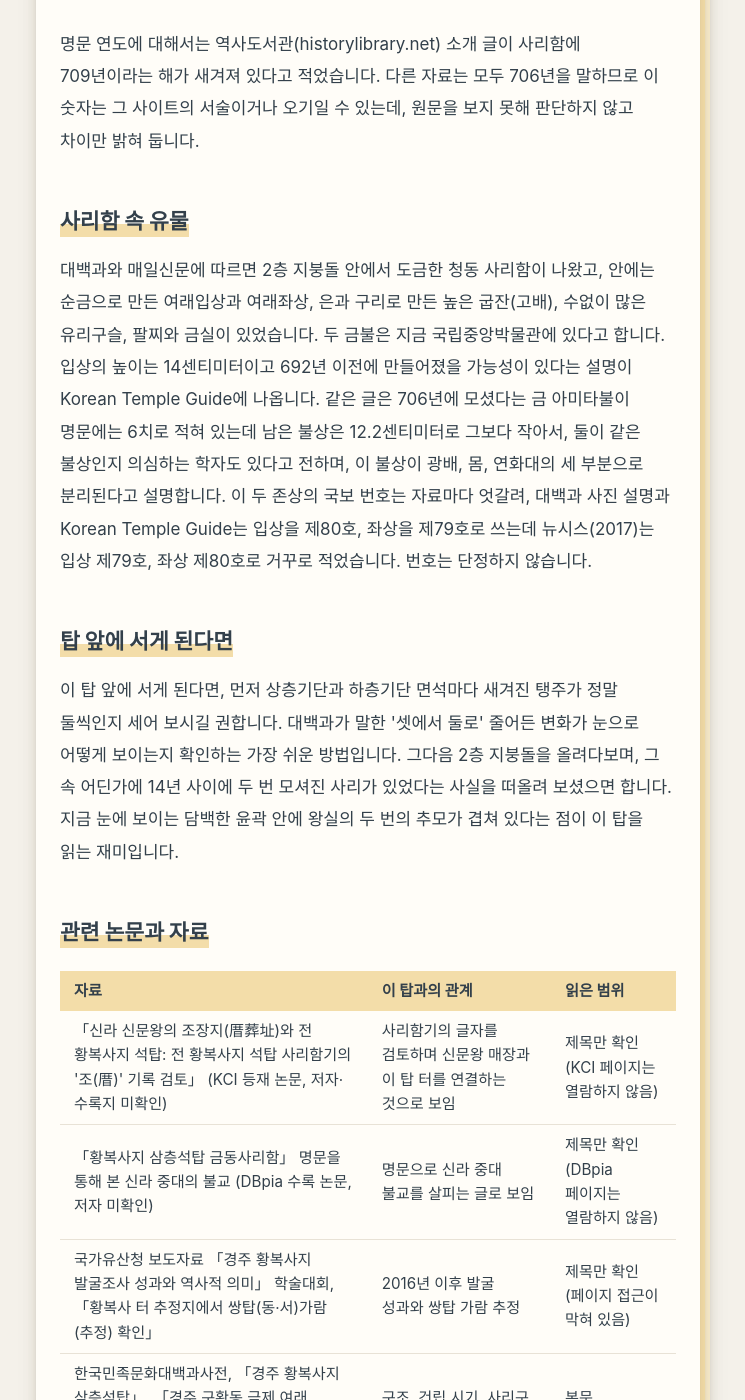
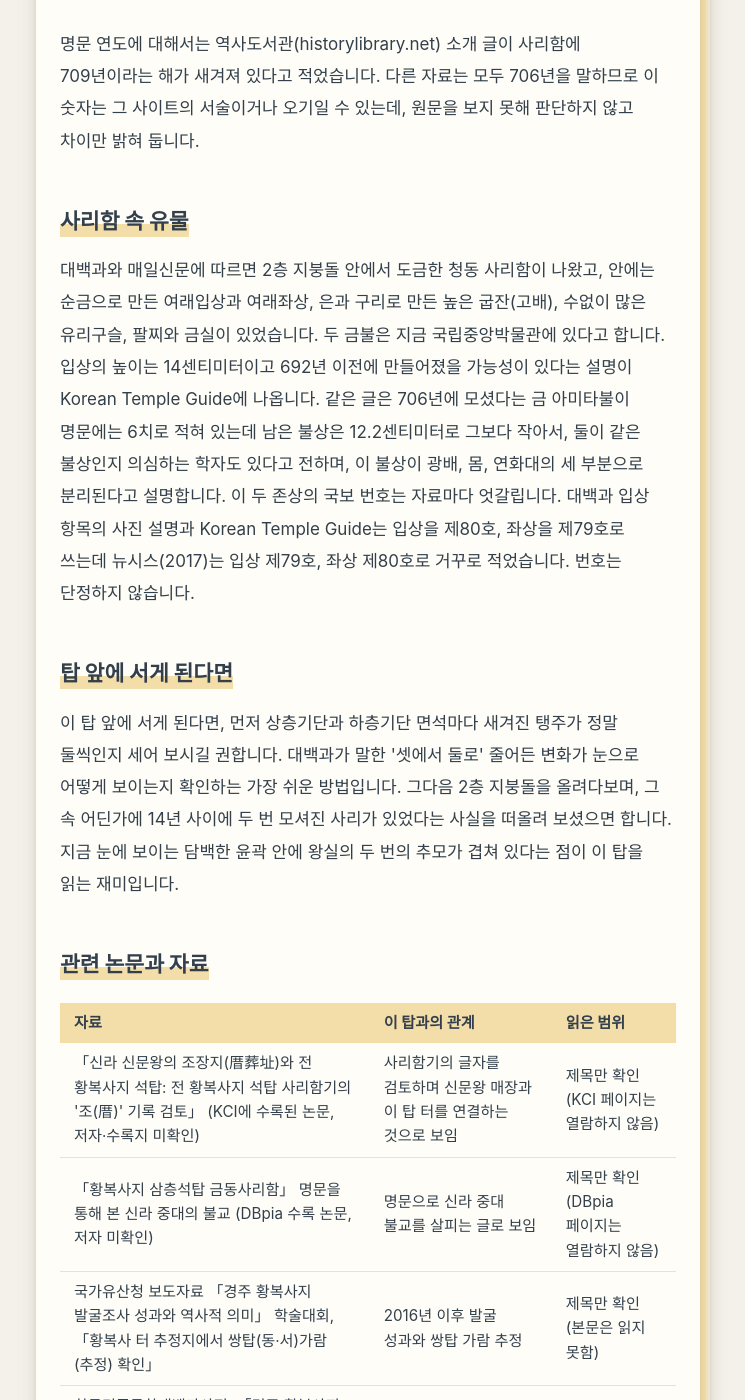
Before and after one commit to seoktap/seoktap.github.io, a Jekyll site: the page built from _posts/2026-11-02-stupa-010.md, in a window 1280 px wide and 1400 px high, scrolled down 5275 px. Shown: the whole window, without its empty margins (272-1017 px from the left). Built offline with Jekyll 4.4.1, drawn with Linux system fonts in a browser that asks for light colours; some web fonts are replaced; some of the changed text lies outside the part shown.

Commit message:
석탑 읽기 010: 근거가 약한 서술 정리
Co-Authored-By: Claude <noreply@anthropic.com>

```diff
--- a/_posts/2026-11-02-stupa-010.md
+++ b/_posts/2026-11-02-stupa-010.md
@@ -61,7 +61,7 @@ model:
 <tr><td>702년(대족 2년)</td><td>효소왕 세상을 떠남</td></tr>
 <tr><td>706년(신룡 2년)</td><td>성덕왕이 사리 4과, 순금 미타상 1구, 무구정광대다라니경 1권을 2층에 모심</td></tr>
 </tbody></table>
-<p>대백과와 Korean Temple Guide도 692년 건립과 706년의 재봉안이라는 큰 줄기는 같게 적습니다. 명문에 나오는 '종묘성령선원가람(宗廟聖靈禪院伽藍)'이라는 구절을 경북매일은 이 절이 왕실 종묘의 기능을 했음을 보여 준다고 읽지만, 같은 기사도 이 명문에서 절 이름은 확인되지 않는다고 덧붙입니다. 신문왕을 어디에 모셨는지와 관련해서는 학술지 논문으로 「신라 신문왕의 조장지(厝葬址)와 전 황복사지 석탑」이라는 제목의 글이 있는 것을 검색으로 확인했습니다. 사리함기의 '조(厝)'라는 글자를 검토한다는 부제로 보아 이 탑 터와 신문왕의 임시 매장을 연결해 보는 글인 듯하지만, 논문은 열람하지 못해 주장은 쓸 수 없습니다.</p>
+<p>대백과와 Korean Temple Guide도 692년 건립과 706년의 재봉안이라는 큰 줄기는 같게 적습니다. 명문에 나오는 '종묘성령선원가람(宗廟聖靈禪院伽藍)'이라는 구절을 경북매일은 이 절이 왕실 종묘의 기능을 했음을 보여 준다고 읽지만, 같은 기사도 이 명문에서 절 이름은 확인되지 않는다고 덧붙입니다. 신문왕과 이 탑 터의 관계를 다룬 글로는 「신라 신문왕의 조장지(厝葬址)와 전 황복사지 석탑」이라는 제목의 글이 있는 것을 검색으로 확인했습니다. 사리함기의 '조(厝)'라는 글자를 검토한다는 부제로 보아 이 탑 터와 신문왕의 임시 매장을 연결해 보는 글인 듯하지만, 논문은 열람하지 못해 주장은 쓸 수 없습니다.</p>
 <p>이 내용에서 눈여겨볼 대목은 탑이 한 번에 완성된 상자가 아니라는 점입니다. 692년에 세운 탑에 706년에 다시 손을 대 사리를 넣었고, 그 사이에 태후와 왕이 차례로 세상을 떠났습니다. 탑이 왕실의 추복(追福) 장소로 쓰였다는 점이 명문에서 드러납니다.</p>
 
 <h2>발견 경위와 연도의 어긋남</h2>
@@ -69,16 +69,16 @@ model:
 <p>명문 연도에 대해서는 역사도서관(historylibrary.net) 소개 글이 사리함에 709년이라는 해가 새겨져 있다고 적었습니다. 다른 자료는 모두 706년을 말하므로 이 숫자는 그 사이트의 서술이거나 오기일 수 있는데, 원문을 보지 못해 판단하지 않고 차이만 밝혀 둡니다.</p>
 
 <h2>사리함 속 유물</h2>
-<p>대백과와 매일신문에 따르면 2층 지붕돌 안에서 도금한 청동 사리함이 나왔고, 안에는 순금으로 만든 여래입상과 여래좌상, 은과 구리로 만든 높은 굽잔(고배), 수없이 많은 유리구슬, 팔찌와 금실이 있었습니다. 두 금불은 지금 국립중앙박물관에 있다고 합니다. 입상의 높이는 14센티미터이고 692년 이전에 만들어졌을 가능성이 있다는 설명이 Korean Temple Guide에 나옵니다. 같은 글은 706년에 모셨다는 금 아미타불이 명문에는 6치로 적혀 있는데 남은 불상은 12.2센티미터로 그보다 작아서, 둘이 같은 불상인지 의심하는 학자도 있다고 전하며, 이 불상이 광배, 몸, 연화대의 세 부분으로 분리된다고 설명합니다. 이 두 존상의 국보 번호는 자료마다 엇갈려, 대백과 사진 설명과 Korean Temple Guide는 입상을 제80호, 좌상을 제79호로 쓰는데 뉴시스(2017)는 입상 제79호, 좌상 제80호로 거꾸로 적었습니다. 번호는 단정하지 않습니다.</p>
+<p>대백과와 매일신문에 따르면 2층 지붕돌 안에서 도금한 청동 사리함이 나왔고, 안에는 순금으로 만든 여래입상과 여래좌상, 은과 구리로 만든 높은 굽잔(고배), 수없이 많은 유리구슬, 팔찌와 금실이 있었습니다. 두 금불은 지금 국립중앙박물관에 있다고 합니다. 입상의 높이는 14센티미터이고 692년 이전에 만들어졌을 가능성이 있다는 설명이 Korean Temple Guide에 나옵니다. 같은 글은 706년에 모셨다는 금 아미타불이 명문에는 6치로 적혀 있는데 남은 불상은 12.2센티미터로 그보다 작아서, 둘이 같은 불상인지 의심하는 학자도 있다고 전하며, 이 불상이 광배, 몸, 연화대의 세 부분으로 분리된다고 설명합니다. 이 두 존상의 국보 번호는 자료마다 엇갈립니다. 대백과 입상 항목의 사진 설명과 Korean Temple Guide는 입상을 제80호, 좌상을 제79호로 쓰는데 뉴시스(2017)는 입상 제79호, 좌상 제80호로 거꾸로 적었습니다. 번호는 단정하지 않습니다.</p>
 
 <h2>탑 앞에 서게 된다면</h2>
 <p>이 탑 앞에 서게 된다면, 먼저 상층기단과 하층기단 면석마다 새겨진 탱주가 정말 둘씩인지 세어 보시길 권합니다. 대백과가 말한 '셋에서 둘로' 줄어든 변화가 눈으로 어떻게 보이는지 확인하는 가장 쉬운 방법입니다. 그다음 2층 지붕돌을 올려다보며, 그 속 어딘가에 14년 사이에 두 번 모셔진 사리가 있었다는 사실을 떠올려 보셨으면 합니다. 지금 눈에 보이는 담백한 윤곽 안에 왕실의 두 번의 추모가 겹쳐 있다는 점이 이 탑을 읽는 재미입니다.</p>
 
 <h2>관련 논문과 자료</h2>
 <table><thead><tr><th>자료</th><th>이 탑과의 관계</th><th>읽은 범위</th></tr></thead><tbody>
-<tr><td>「신라 신문왕의 조장지(厝葬址)와 전 황복사지 석탑: 전 황복사지 석탑 사리함기의 '조(厝)' 기록 검토」 (KCI 등재 논문, 저자·수록지 미확인)</td><td>사리함기의 글자를 검토하며 신문왕 매장과 이 탑 터를 연결하는 것으로 보임</td><td>제목만 확인 (KCI 페이지는 열람하지 않음)</td></tr>
+<tr><td>「신라 신문왕의 조장지(厝葬址)와 전 황복사지 석탑: 전 황복사지 석탑 사리함기의 '조(厝)' 기록 검토」 (KCI에 수록된 논문, 저자·수록지 미확인)</td><td>사리함기의 글자를 검토하며 신문왕 매장과 이 탑 터를 연결하는 것으로 보임</td><td>제목만 확인 (KCI 페이지는 열람하지 않음)</td></tr>
 <tr><td>「황복사지 삼층석탑 금동사리함」 명문을 통해 본 신라 중대의 불교 (DBpia 수록 논문, 저자 미확인)</td><td>명문으로 신라 중대 불교를 살피는 글로 보임</td><td>제목만 확인 (DBpia 페이지는 열람하지 않음)</td></tr>
-<tr><td>국가유산청 보도자료 「경주 황복사지 발굴조사 성과와 역사적 의미」 학술대회, 「황복사 터 추정지에서 쌍탑(동·서)가람(추정) 확인」</td><td>2016년 이후 발굴 성과와 쌍탑 가람 추정</td><td>제목만 확인 (페이지 접근이 막혀 있음)</td></tr>
+<tr><td>국가유산청 보도자료 「경주 황복사지 발굴조사 성과와 역사적 의미」 학술대회, 「황복사 터 추정지에서 쌍탑(동·서)가람(추정) 확인」</td><td>2016년 이후 발굴 성과와 쌍탑 가람 추정</td><td>제목만 확인 (본문은 읽지 못함)</td></tr>
 <tr><td>한국민족문화대백과사전, 「경주 황복사지 삼층석탑」, 「경주 구황동 금제 여래 입상」 및 사리구 항목</td><td>구조, 건립 시기, 사리구</td><td>본문</td></tr>
 <tr><td>경북매일 2021.9.27, 매일신문 2004.4.23, 뉴시스 2017.2.9 보도</td><td>명문 연표, 발굴 소식</td><td>기사 본문</td></tr>
 <tr><td>Korean Temple Guide, historylibrary.net 소개 글</td><td>영문 소개와 불상 설명</td><td>본문</td></tr>
```
Also changed, not shown: other parts of _posts/2026-11-02-stupa-010.md (+1 -1 lines).
